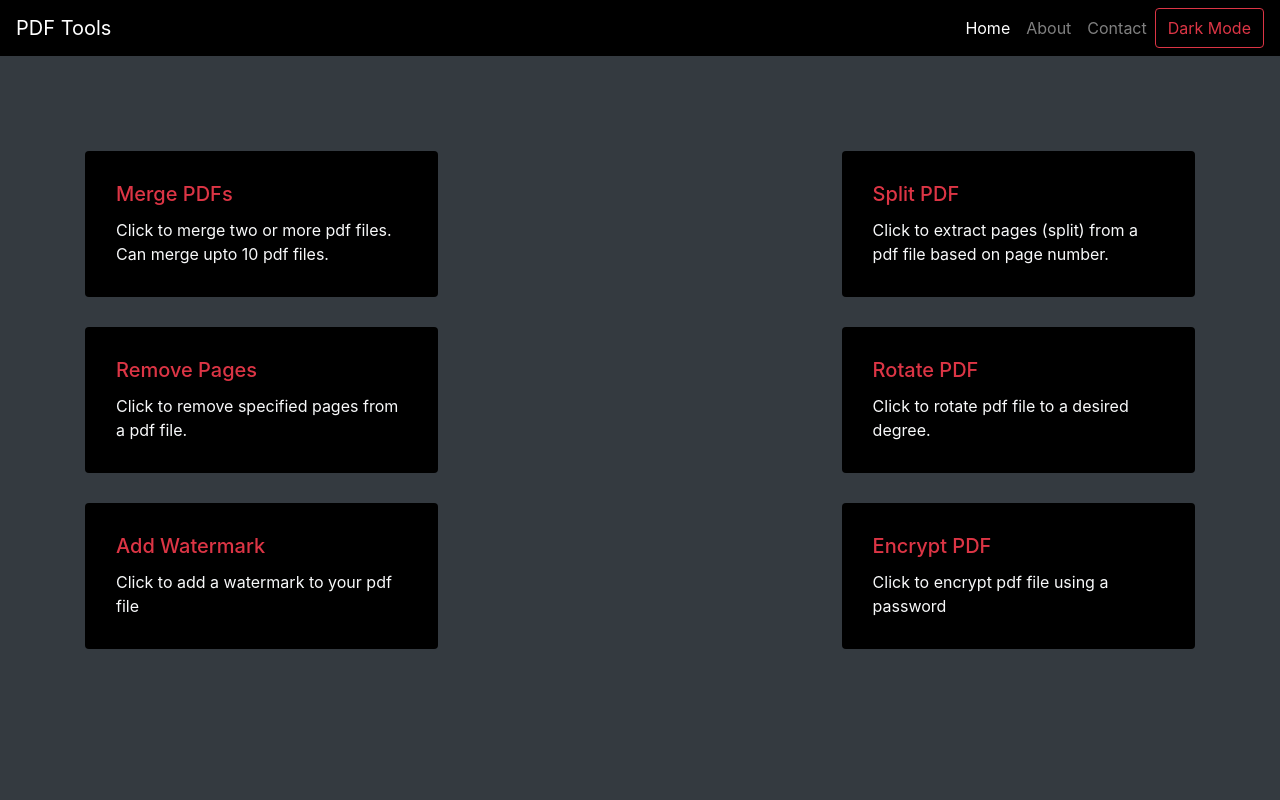
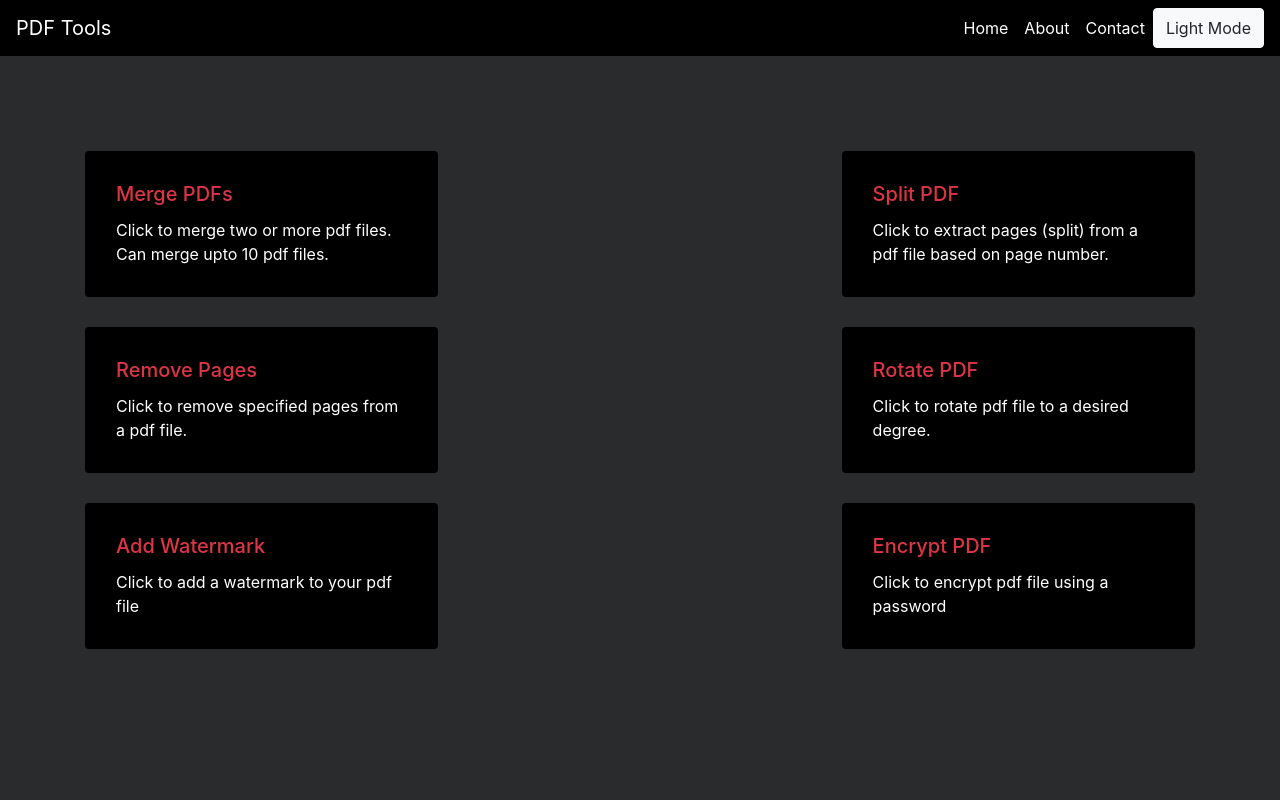
Before and after one commit to laureenf/pdf-tools, a Flask app: page / in a window 1280 px wide. Run offline with Flask 2, Linux system fonts and the light colour scheme; some libraries are stand-ins or nearby versions.

Commit message:
Added Dark Mode functionality

```diff
--- a/static/css/styles.css
+++ b/static/css/styles.css
@@ -2,9 +2,18 @@ html, body {
     height: 100%;
 }
 
+body {
+    background-color: #292b2c;
+}
 /* navbar */
 .navbar {
     background-color: black;
+}
+.navbar-brand, .nav-link {
+    color: white;
+}
+.navbar-brand:hover, .nav-link:hover {
+    color: grey;
 }
 
 
@@ -12,10 +21,11 @@ body > .d-sm-flex {
     padding: 0px;
 }
 
-/* home page */
+/* home page cards */
 .card {
     margin-bottom: 15px;
     background-color: black;
+    color: white;
 }
 
 /* media queries */
@@ -72,13 +82,31 @@ body > .d-sm-flex {
 
 /* end of home page */
 
+/* styles for main content */
 .main-content {
     margin-top: 200px;
     background-color: black;
     padding: 20px;
     width: 40%;
+    color: white;
 }
 
+
+/* add bottom border to headings */
+h2 {
+    border-bottom: 1px solid white;
+}
+
+/* styles for contents of About modal */
+#modalContent {
+    background-color: #292b2c;
+    color: white;
+}
+#modalCloseBtn {
+    color: white;
+}
+
+/* styles for eye icon in the password input box */
 .container i {
     margin-left: -30px;
     color: black;
--- a/static/scripts.js
+++ b/static/scripts.js
@@ -1,3 +1,58 @@
+function enableLightMode() {
+    var themeToggle = document.getElementById('themeToggle');
+    var head = document.head;
+    var link = document.createElement("link")
+    link.type = "text/css";
+    link.rel = "stylesheet";
+    link.href = "static/css/styles-light.css";
+    link.id = "lightTheme";
+
+    head.appendChild(link);
+    console.log("Lightt");
+    themeToggle.classList.add("btn-dark");
+    themeToggle.innerText = 'Dark Mode';
+
+    document.getElementsByClassName("navbar-toggler")[0].classList.replace("navbar-dark", "navbar-light");
+    sessionStorage.setItem("mode", "light");
+}
+
+function enableDarkMode() {
+    var themeStylesheet = document.getElementById('lightTheme');
+    var themeToggle = document.getElementById('themeToggle');
+    var head = document.head;
+    if (themeStylesheet != null) {
+        head.removeChild(themeStylesheet);
+        console.log("Darkk");
+        themeToggle.classList.remove("btn-dark");
+        themeToggle.innerText = 'Light Mode';
+        document.getElementsByClassName("navbar-toggler")[0].classList.replace("navbar-light", "navbar-dark");
+    }
+    sessionStorage.setItem("mode", "dark");
+}
+
+function toggleMode() {
+    if(sessionStorage.getItem("mode") == "dark"){
+        // if it's dark -> go light
+        enableLightMode();
+    } else if (sessionStorage.getItem("mode") == "light"){
+        // if it's light -> go dark
+        enableDarkMode();
+    }
+}
+document.addEventListener('DOMContentLoaded', () => {
+    console.log("loaded");
+    console.log(sessionStorage.getItem("mode"))
+    if (sessionStorage.getItem("mode") == "light") {
+        console.log("stay in light mode");
+        enableLightMode();
+    } else if (sessionStorage.getItem("mode") == "dark") {
+        console.log("stay in dark mode");
+        enableDarkMode();
+    } else {
+        sessionStorage.setItem("mode", "dark");
+    }
+})
+
 function changePasswordVisibility() {
     const password = document.getElementById('password');
     const togglePassword = document.getElementById('togglePassword');
@@ -12,3 +67,52 @@ function changePasswordVisibility() {
         togglePassword.classList.remove('fa-eye-slash');
     }
 }
+
+// function toggleDarkMode() {
+//     //check if active is included in the class list
+//     const darkMode = document.getElementById('darkMode')
+//     if (darkMode.classList.contains('active')) {
+//         //remove active class
+//         darkMode.classList.remove('active')
+
+//         //change to light mode
+
+//         document.getElementsByTagName('body')[0].style.backgroundColor = '#f1e8d3';
+
+//         const navbar = document.getElementsByTagName('nav')[0];
+//         navbar.style.backgroundColor = '#d9534f';
+//         navbar.classList.remove('navbar-dark');
+//         navbar.classList.add('navbar-light'); //check if neededd
+
+//         const cards = document.getElementsByClassName('card');
+//         var i;
+//         for (i = 0; i < cards.length; i++) {
+//             cards[i].classList.add('card-light');
+//         }
+
+//         darkMode.classList.add('btn-outline-dark')
+
+//         const mainContents = document.getElementsByClassName('main-content');
+//         for (i = 0; i < mainContents.length; i++) {
+//             mainContents[i].classList.add('main-content-light');
+//         }
+
+//         const headings = document.getElementsByTagName('h2');
+//         for (i = 0; i < headings.length; i++) {
+//             headings[i].style.borderBottomColor = 'black';
+//         }
+
+//         const modal = document.getElementById('modalContent')
+//         modal.style.backgroundColor = 'white';
+//         modal.style.color = 'black';
+
+//         document.getElementById('modalCloseBtn').classList.remove('text-light');
+
+
+//     } else {
+//         //add active class
+//         darkMode.classList.add('active')
+
+//         //change to dark mode
+//     }
+// }
--- a/templates/home.html
+++ b/templates/home.html
@@ -4,37 +4,37 @@
     <div class="card" >
         <div class="card-body">
             <h5 class="card-title"><a href="{{ url_for('merge_pdf') }}" class="card-link text-danger ">Merge PDFs</a></h5>
-            <p class="card-text text-light">Click to merge two or more pdf files. Can merge upto 10 pdf files.</p>
+            <p class="card-text">Click to merge two or more pdf files. Can merge upto 10 pdf files.</p>
         </div>
     </div>
     <div class="card" >
         <div class="card-body">
             <h5 class="card-title"><a href="{{ url_for('split_pdf') }}" class="card-link text-danger">Split PDF</a></h5>
-            <p class="card-text text-light">Click to extract pages (split) from a pdf file based on page number.</p>
+            <p class="card-text">Click to extract pages (split) from a pdf file based on page number.</p>
         </div>
     </div>
     <div class="card" >
         <div class="card-body">
             <h5 class="card-title"><a href="{{ url_for('remove_pages') }}" class="card-link text-danger">Remove Pages</a></h5>
-            <p class="card-text text-light">Click to remove specified pages from a pdf file.</p>
+            <p class="card-text">Click to remove specified pages from a pdf file.</p>
         </div>
     </div>
     <div class="card" >
         <div class="card-body">
             <h5 class="card-title"><a href="{{ url_for('rotate_pdf') }}" class="card-link text-danger">Rotate PDF</a></h5>
-            <p class="card-text text-light">Click to rotate pdf file to a desired degree.</p>
+            <p class="card-text">Click to rotate pdf file to a desired degree.</p>
         </div>
     </div>
     <div class="card" >
         <div class="card-body">
             <h5 class="card-title"><a href="{{ url_for('watermark_pdf') }}" class="card-link text-danger">Add Watermark</a></h5>
-            <p class="card-text text-light">Click to add a watermark to your pdf file</p>
+            <p class="card-text">Click to add a watermark to your pdf file</p>
         </div>
     </div>
     <div class="card" >
         <div class="card-body">
             <h5 class="card-title"><a href="{{ url_for('encrypt_pdf') }}" class="card-link text-danger">Encrypt PDF</a></h5>
-            <p class="card-text text-light">Click to encrypt pdf file using a password</p>
+            <p class="card-text">Click to encrypt pdf file using a password</p>
         </div>
     </div>
 
--- a/templates/layout.html
+++ b/templates/layout.html
@@ -9,7 +9,7 @@
     <link rel="shortcut icon" href="{{ url_for('static', filename='images/file.svg') }}" type="image/x-icon">
     <title>PDF Tools</title>
 </head>
-<body class="bg-dark">
+<body>
     {% include 'navigation.html' %}
     {% with messages = get_flashed_messages(with_categories=True) %}
       {% if messages %}
--- a/templates/navigation.html
+++ b/templates/navigation.html
@@ -1,6 +1,6 @@
-<nav class="navbar navbar-expand-lg navbar-dark fixed-top">
+<nav class="navbar navbar-expand-lg fixed-top">
     <a class="navbar-brand" href="{{ url_for('home') }}">PDF Tools</a>
-    <button class="navbar-toggler" type="button" data-toggle="collapse" data-target="#navbarSupportedContent">
+    <button class="navbar-dark navbar-toggler" type="button" data-toggle="collapse" data-target="#navbarSupportedContent">
         <span class="navbar-toggler-icon"></span>
     </button>
 
@@ -15,7 +15,7 @@
             <li class="nav-item">
                 <a class="nav-link" href="{{ url_for('contact') }}">Contact</a>
             </li>
-            <button class="btn btn-outline-danger my-2 my-sm-0" type="submit">Dark Mode</button>
+            <button id="themeToggle" class="btn btn-light my-2 my-sm-0" onclick="toggleMode()">Light Mode</button>
         </ul>
     </div>
 </nav>
@@ -23,12 +23,12 @@
 <!-- The Modal -->
 <div class="modal" id="myModal">
     <div class="modal-dialog  modal-dialog-centered">
-      <div class="modal-content bg-dark text-light">
+      <div class="modal-content" id="modalContent">
 
         <!-- Modal Header -->
         <div class="modal-header">
           <h4 class="modal-title text-danger">About</h4>
-          <button type="button" class="close text-light" data-dismiss="modal">&times;</button>
+          <button type="button" id="modalCloseBtn" class="close" data-dismiss="modal">&times;</button>
         </div>
 
         <!-- Modal body -->
@@ -36,7 +36,6 @@
           PDF files are used almost daily by most of us. This website seeks to simplify dealing with them. It offers many of the operations performed on them such as, merging, splitting, encrypting, etc.<br>
           Also, there is dark mode available for those who wish to not have their eyes stabbed ;)<br>
           Any feedback, positive or negative, would be helpful!
-
         </div>
         <div class="modal-body">
           Designed by Laureen Fernandes<br>
--- a/templates/pdf/encrypt_pdf.html
+++ b/templates/pdf/encrypt_pdf.html
@@ -1,7 +1,7 @@
 {% extends 'layout.html' %}
 {% block content %}
-<div class="container main-content text-light">
-    <h2 class="pb-2 text-danger border-bottom">Encrypt PDF</h2>
+<div class="container main-content">
+    <h2 class="pb-2 text-danger">Encrypt PDF</h2>
     <form action="" method="POST" enctype="multipart/form-data">
         <div class="form-group mt-4">
             <input type="file" name="file" accept=".pdf" required>
--- a/templates/pdf/merge_pdf.html
+++ b/templates/pdf/merge_pdf.html
@@ -1,7 +1,7 @@
 {% extends 'layout.html' %}
 {% block content %}
-<div class="container main-content text-light">
-    <h2 class="pb-2 text-danger border-bottom">Merge PDF</h2>
+<div class="container main-content">
+    <h2 class="pb-2 text-danger">Merge PDF</h2>
     <form action="" method="POST" enctype="multipart/form-data">
         <div class="form-group mt-4">
             <input type="file" name="files" id="files" accept=".pdf" required multiple>
--- a/templates/pdf/remove_pages.html
+++ b/templates/pdf/remove_pages.html
@@ -1,7 +1,7 @@
 {% extends 'layout.html' %}
 {% block content %}
-<div class="container main-content text-light">
-    <h2 class="pb-2 text-danger border-bottom">Remove Pages</h2>
+<div class="container main-content">
+    <h2 class="pb-2 text-danger">Remove Pages</h2>
     <form action="" method="POST" enctype="multipart/form-data">
         <div class="form-group mt-4">
             <input type="file" name="file" accept=".pdf" required>
--- a/templates/pdf/rotate_pdf.html
+++ b/templates/pdf/rotate_pdf.html
@@ -1,7 +1,7 @@
 {% extends 'layout.html' %}
 {% block content %}
-<div class="container main-content text-light">
-    <h2 class="pb-2 text-danger border-bottom">Rotate PDF</h2>
+<div class="container main-content">
+    <h2 class="pb-2 text-danger">Rotate PDF</h2>
     <form action="" method="POST" enctype="multipart/form-data">
         <div class="form-group mt-4">
             <input type="file" name="file" id="file" accept=".pdf" required>
--- a/templates/pdf/split_pdf.html
+++ b/templates/pdf/split_pdf.html
@@ -1,7 +1,7 @@
 {% extends 'layout.html' %}
 {% block content %}
-<div class="container main-content text-light">
-    <h2 class="pb-2 text-danger border-bottom">Split PDF</h2>
+<div class="container main-content">
+    <h2 class="pb-2 text-danger">Split PDF</h2>
     <form action="" method="POST" enctype="multipart/form-data">
         <div class="form-group mt-4">
             <input type="file" name="file" accept=".pdf" required>
--- a/templates/pdf/watermark_pdf.html
+++ b/templates/pdf/watermark_pdf.html
@@ -1,7 +1,7 @@
 {% extends 'layout.html' %}
 {% block content %}
-<div class="container main-content text-light">
-    <h2 class="pb-2 text-danger border-bottom">Watermark PDF</h2>
+<div class="container main-content">
+    <h2 class="pb-2 text-danger">Watermark PDF</h2>
     <form action="" method="POST" enctype="multipart/form-data">
         <div class="form-group mt-4">
             <label for="file">Select file to be watermarked</label><br>
```
Also changed, not shown: static/css/styles-light.css (added, +39 -0 lines), templates/contact.html (+5 -5 lines).
